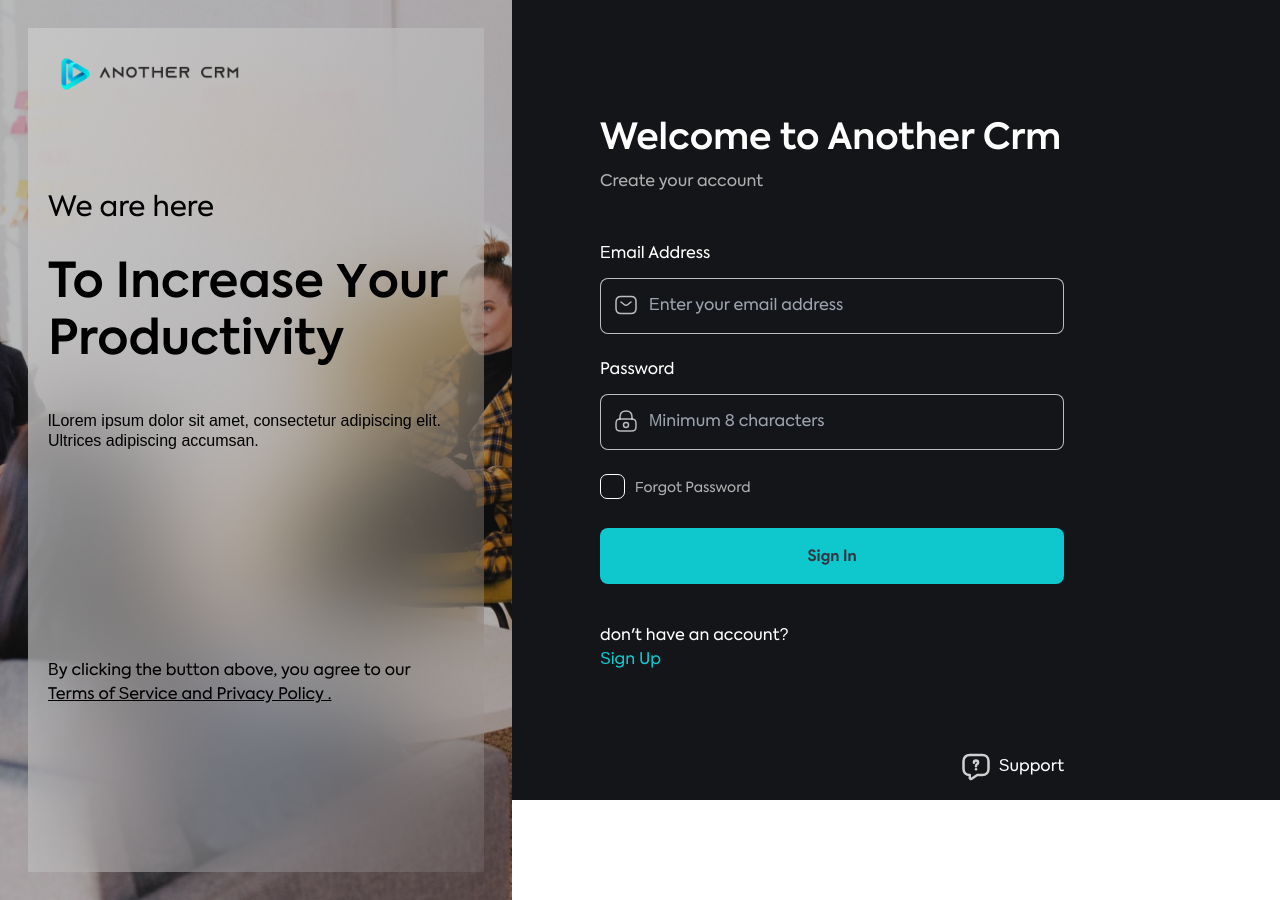
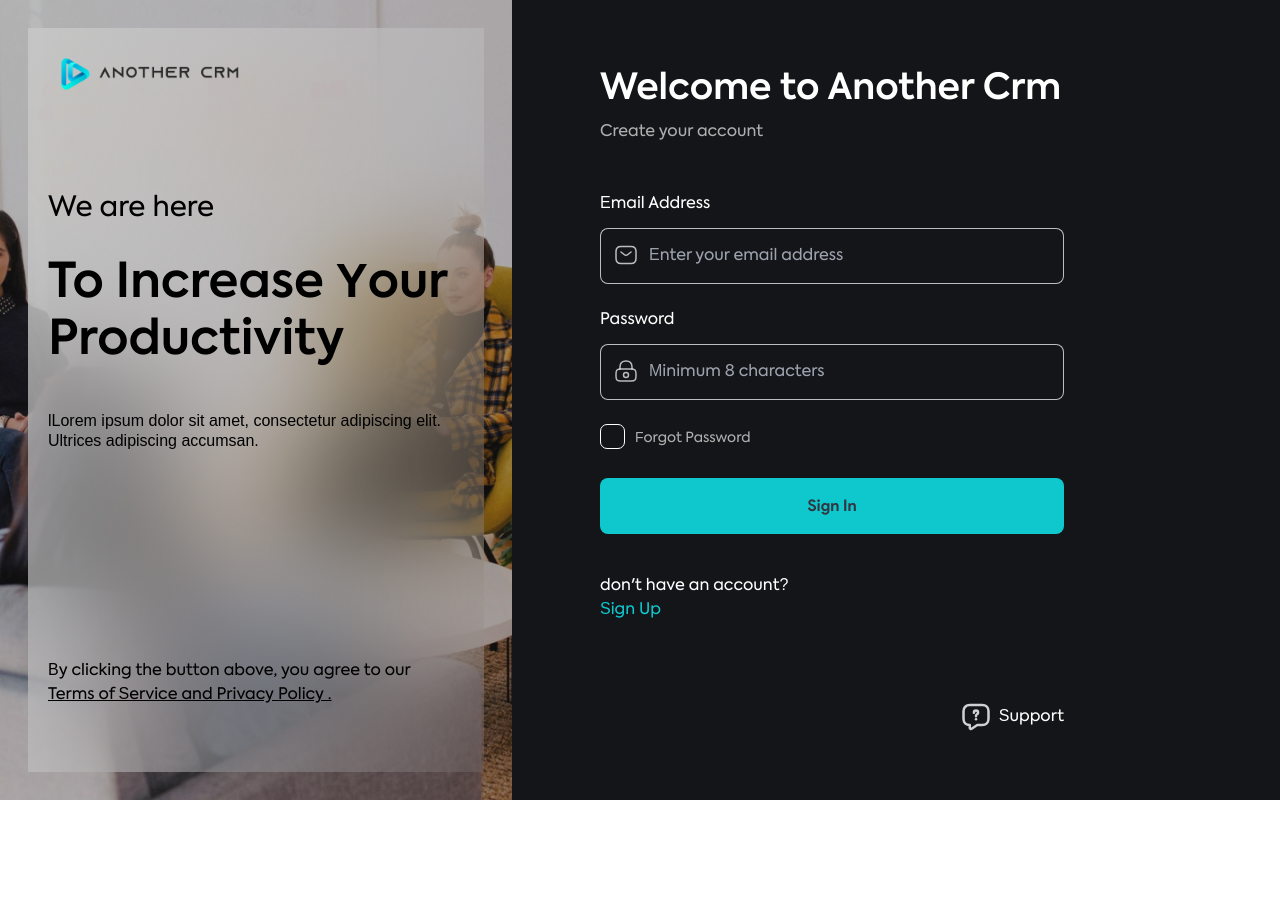
Before and after one commit to satriaherman1/another-crm-web, a React (Vite) app: page /sign-in in a window 1280 px wide. After the commit the page ends 800 px from the top, so only its background shows below. Built offline with nearby package versions, Linux system fonts and the light colour scheme; a web font is replaced by a local one.

Commit message:
fix banner height at auth

```diff
--- a/src/layout/auth-layout/styles.scss
+++ b/src/layout/auth-layout/styles.scss
@@ -3,7 +3,7 @@
   background-position: center;
   background-size: cover;
 
-  @apply md:w-[40vw] h-[900px];
+  @apply md:w-[40vw] h-[100vh];
 
   .banner-content {
     background: linear-gradient(109.46deg, rgba(201, 201, 201, 0.8) 1.57%, rgba(196, 196, 196, 0.1) 100%);
```
